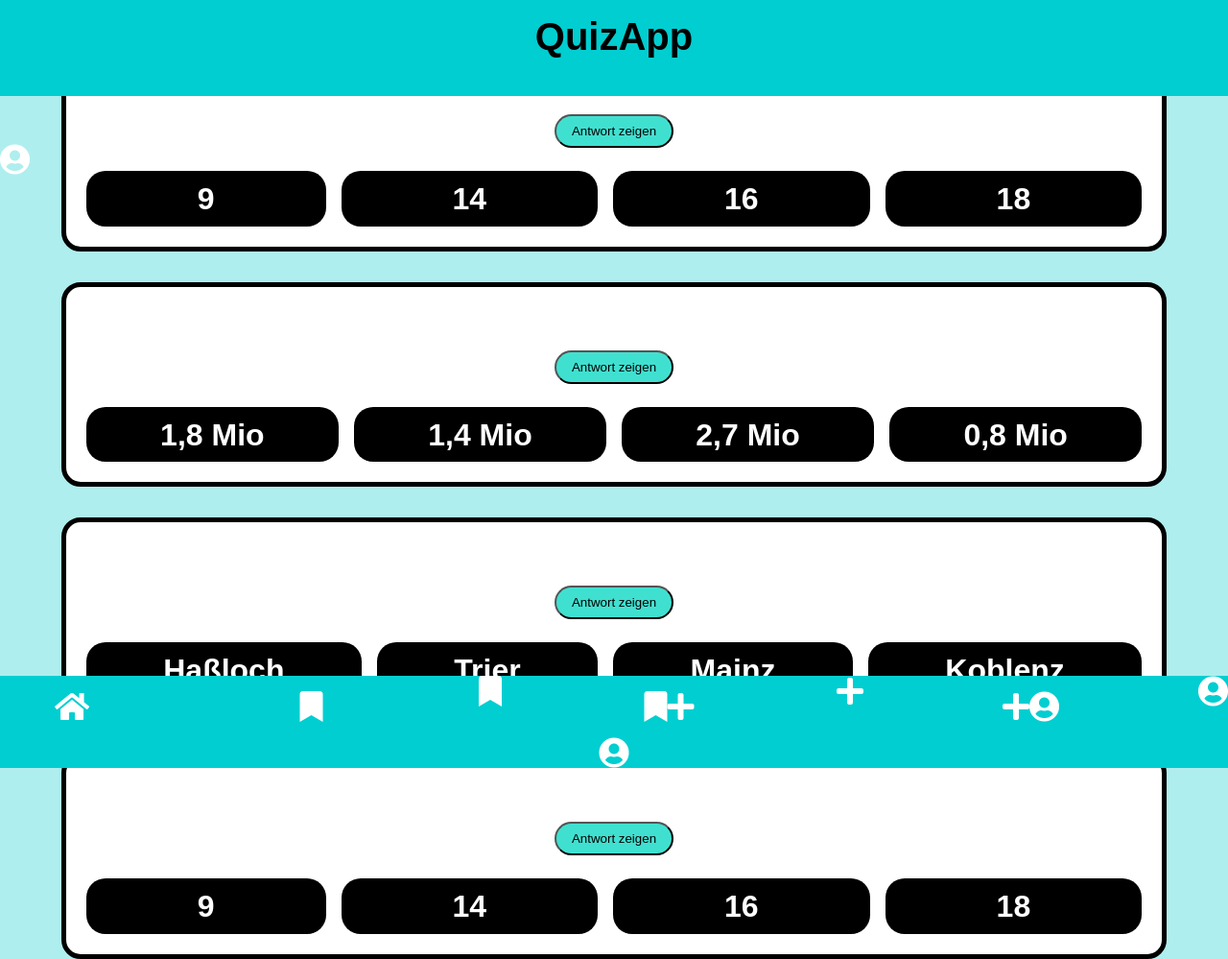
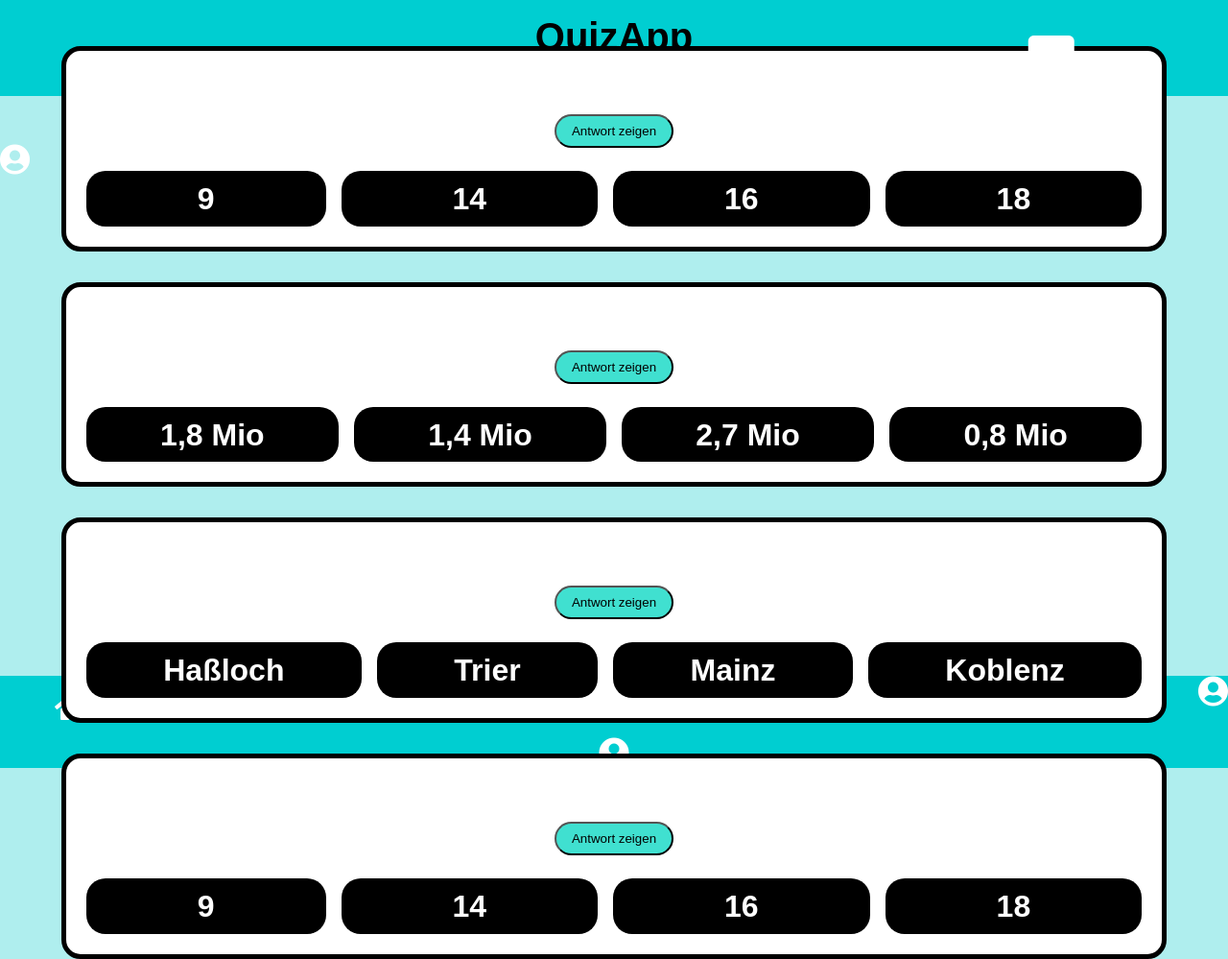
Before and after one commit to awillrich/quiz-app, a website built with Parcel: page src/index.html in a window 1280 px wide. Shown: the whole page at 96% size. Built offline with nearby package versions, Linux system fonts and the light colour scheme.

Commit message:
Bookmark Item

```diff
--- a/package.json
+++ b/package.json
@@ -4,7 +4,7 @@
   "description": "This is my great quiz app",
   "main": "index.js",
   "scripts": {
-    "start": "parcel src/*.html",
+    "start": "parcel src/index.html",
     "build": "parcel build src/index.html",
     "test": "echo \"Error: no test specified\" && exit 1"
   },
--- a/src/css/style.css
+++ b/src/css/style.css
@@ -86,7 +86,6 @@ a {
     justify-content: flex-start;
     align-items: center;
     align-content: center;
-
 }
 
 .question {
@@ -98,6 +97,7 @@ a {
     border-radius: 20px;
     padding: 0.8rem;
     text-align: center;
+    position: relative;
 }
 
 .answers {
@@ -128,3 +128,10 @@ a {
   font-family: Arial, Helvetica, sans-serif;
   background-color: turquoise;
 }
+
+.question .bookmark__sign {
+  position: absolute;
+  width: auto;
+  right: 8%;
+  top: -8%;
+}
--- a/src/index.html
+++ b/src/index.html
@@ -1,5 +1,6 @@
 <!DOCTYPE html>
 <html lang="en">
+
 <head>
     <meta charset="UTF-8">
     <meta name="viewport" content="width=device-width, initial-scale=1.0">
@@ -9,6 +10,7 @@
     <link href="../node_modules/@fortawesome/fontawesome-free/css/brands.css" rel="stylesheet">
     <link href="../node_modules/@fortawesome/fontawesome-free/css/solid.css" rel="stylesheet">
 </head>
+
 <body>
     <div class="grid-container">
         <header class="header">
@@ -34,6 +36,7 @@
         <section class="main" id="quiz">
             <article class="quiz-card">
                 <div class="question">
+                    <i class="fas fa-bookmark fa-2x bookmark__sign"></i>
                     <h3>Wieviele Bundesländer hat Deutschland?</h3>
                     <button class="answer_button">Antwort zeigen</button>
                     <div class="answers">
@@ -80,4 +83,5 @@
         </section>
     </div>
 </body>
+
 </html>
```
Lines whose indentation alone changed are shown as unchanged.
